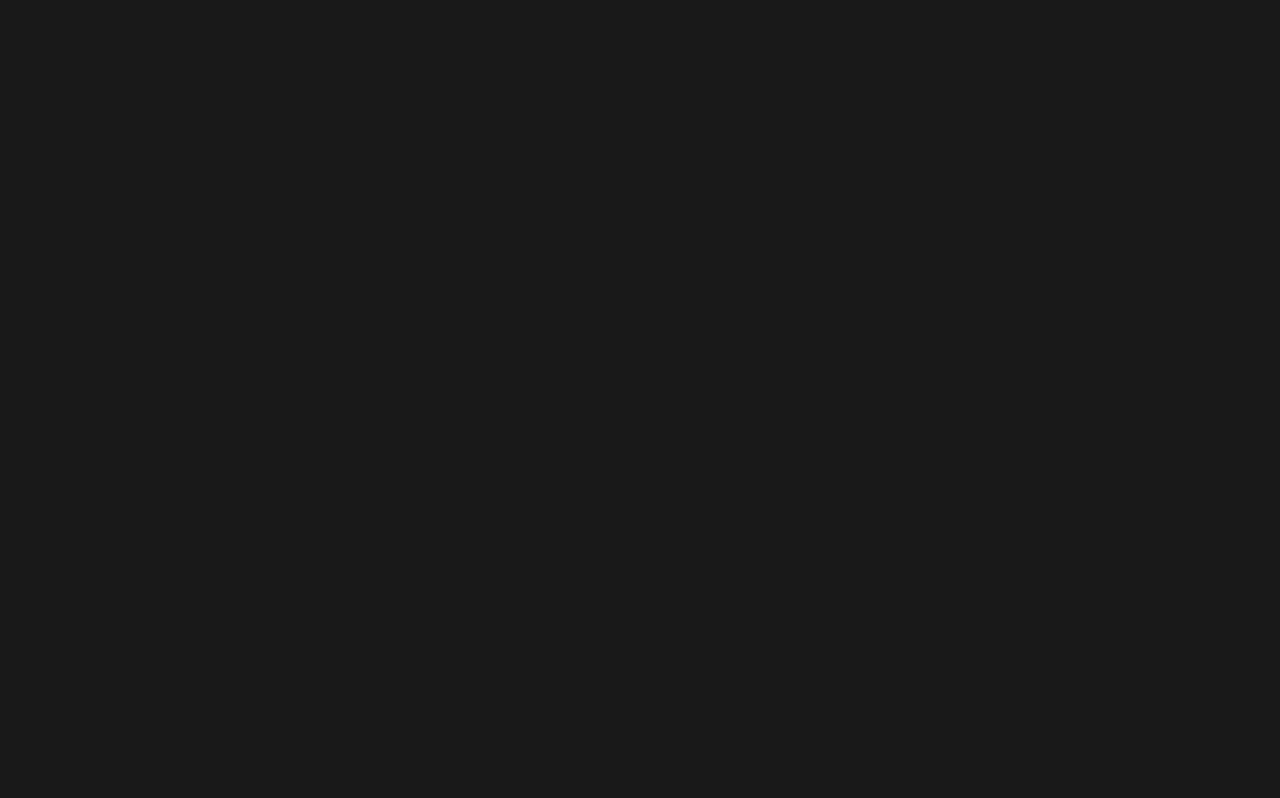
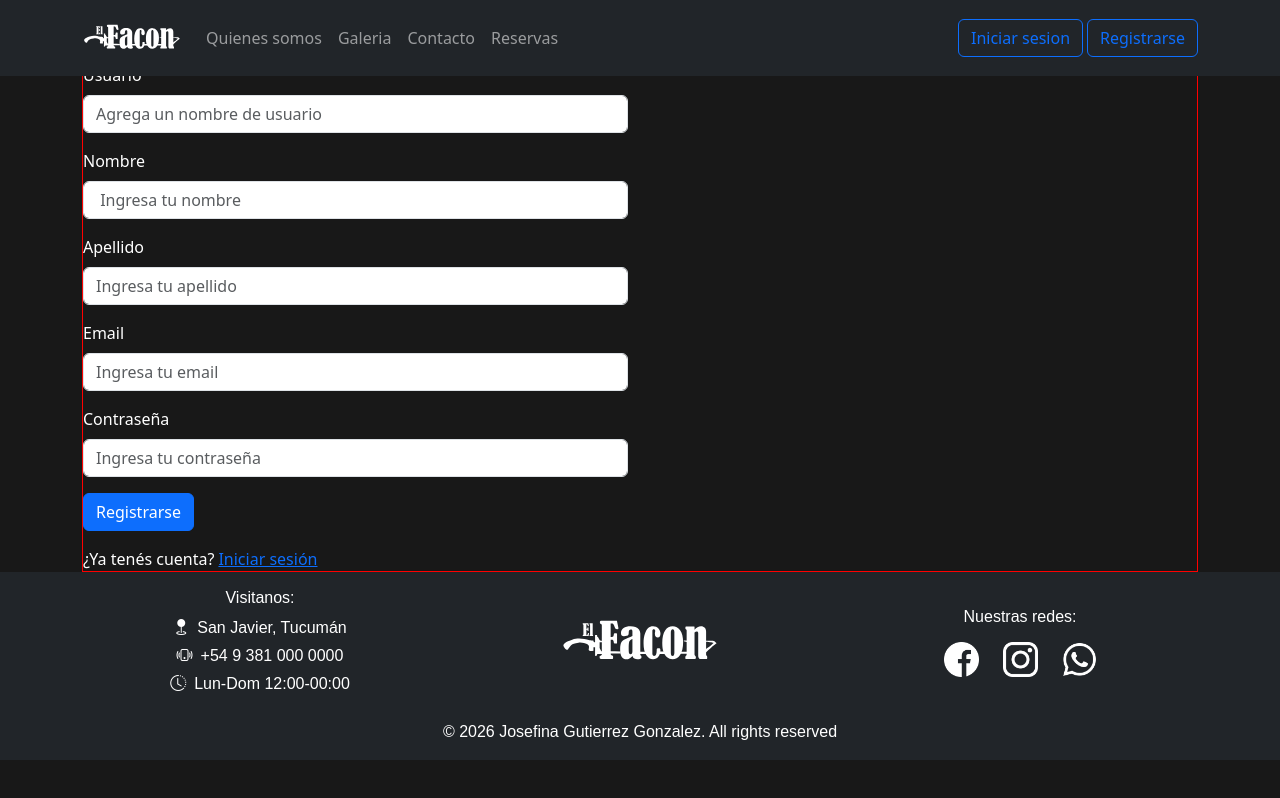
Before and after one commit to Jogutgon/el-facon-frontend, a React (Vite) app: page / in a window 1280 px wide. Built offline with nearby package versions, Linux system fonts and the light colour scheme.

Commit message:
Add: structure to the register file, style file

```diff
--- a/src/App.jsx
+++ b/src/App.jsx
@@ -1,20 +1,27 @@
 import 'bootstrap/dist/css/bootstrap.min.css';
 import Header from './components/Header';
 import Footer from './components/Footer';
+import HomeScreen from './pages/HomeScreen';
+import RegisterScreen from './pages/RegisterScreen';
+
+
 
 
 
 
 function App() {
 
-
   return (
     <>
 
+    <Header/>
+    {/* <HomeScreen/> */}
 
+    <RegisterScreen/>
 
+    <Footer/>
 
-
+   {/* prox tarea agregar Rutas --> react-router-dom */}
     </>
   )
 }
--- a/src/pages/RegisterScreen.jsx
+++ b/src/pages/RegisterScreen.jsx
@@ -1,12 +1,62 @@
+import { Button, Col, Container, Form, Row } from "react-bootstrap"
 
 
 function RegisterScreen() {
   return (
-    <div className="text-white">
 
-        <h1>Registro</h1>
+    <Container className="pt-3 ">
 
-    </div>
+
+      <div className="caja register-page text-white">
+
+        <h2 >Registro</h2>
+        <Row className="d-flex">
+          <Col lg={6} md={6} xs={12}>
+            <Form className="mb-3" >
+              <Form.Group className="mb-3" controlId="formBasicUsername">
+                <Form.Label>Usuario</Form.Label>
+                <Form.Control type="text" placeholder="Agrega un nombre de usuario" />
+              </Form.Group>
+              <Form.Group className="mb-3" controlId="formBasicFirstName">
+                <Form.Label>Nombre</Form.Label>
+                <Form.Control type="text" placeholder=" Ingresa tu nombre" />
+              </Form.Group><Form.Group className="mb-3" controlId="formBasicLastName">
+                <Form.Label>Apellido</Form.Label>
+                <Form.Control type="text" placeholder="Ingresa tu apellido" />
+              </Form.Group>
+
+              <Form.Group className="mb-3" controlId="formBasicEmail">
+                <Form.Label>Email</Form.Label>
+                <Form.Control type="email" placeholder="Ingresa tu email" />
+              </Form.Group>
+
+              <Form.Group className="mb-3" controlId="formBasicPassword">
+                <Form.Label>Contraseña</Form.Label>
+                <Form.Control type="password" placeholder="Ingresa tu contraseña" />
+              </Form.Group>
+
+              <Button variant="primary" type="submit">
+                Registrarse
+              </Button>
+
+            </Form>
+
+            <p className="d-inline me-1">¿Ya tenés cuenta?</p>
+            <a href="">Iniciar sesión</a>
+
+          </Col>
+
+          <Col className="back-image">
+
+
+          </Col>
+
+
+        </Row>
+
+      </div>
+    </Container>
+
   )
 }
 
--- /dev/null
+++ b/src/styles/RegisterStyles.css
@@ -0,0 +1,10 @@
+.register-page{
+  margin-top: 80px;
+  min-height: 100vh;
+  height: 500px;
+}
+
+
+.back-image {
+
+}
```
